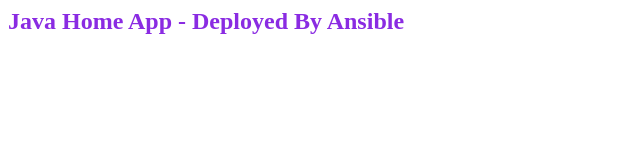
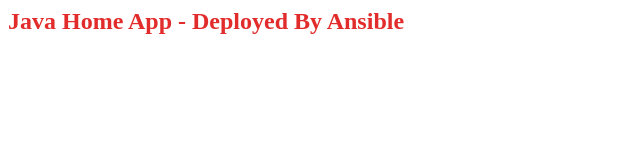
Before and after one commit to javahometech/july-ansible-2021, a plain HTML site: page index.html in a window 1280 px wide. Shown: the whole page, without its empty margins (0-640 px from the left). Drawn offline with Linux system fonts and the light colour scheme.

Commit message:
cosmetic change

```diff
--- a/index.html
+++ b/index.html
@@ -1 +1 @@
-<h2 style="color: blueviolet;">Java Home App - Deployed By Ansible</h2>
+<h2 style="color: #e22b2b;">Java Home App - Deployed By Ansible</h2>
```
